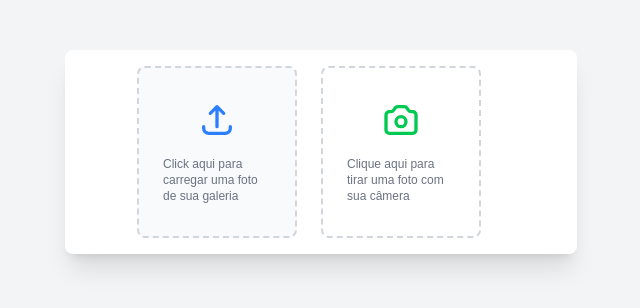
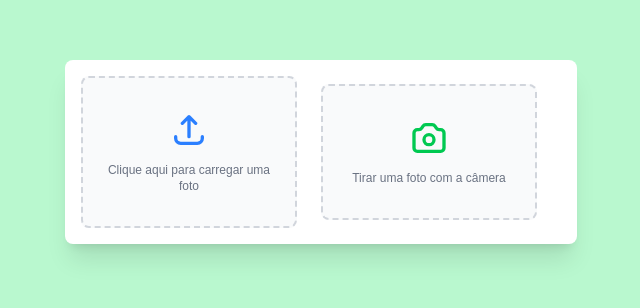
Before and after one commit to VitorLeiteJr/identify-verification, a Next.js app: page / in a window 1280 px wide. Shown: the part 248-556 px from the top of the page, without its empty margins (319-959 px from the left). Built offline with nearby package versions, Linux system fonts and the light colour scheme.

Commit message:
feat: document requeriment

```diff
--- a/app/components/DocChoice.tsx
+++ b/app/components/DocChoice.tsx
@@ -1,40 +1,95 @@
-import React from 'react'
+"use client";
+import React, { useState } from "react";
+import { DocsProvider } from "../context/DocsContext";
+import DocCamera from "./DocCamera";
 
 const DocChoice = () => {
+  const [showCamera, setShowCamera] = useState(false);
+
+  const handleImageUpload = async (e: React.ChangeEvent<HTMLInputElement>) => {
+    const file = e.target.files?.[0];
+    if (!file) return;
+
+    if (file.size > 3 * 1024 * 1024) {
+      alert("A imagem não pode exceder 3MB.");
+      return;
+    }
+
+    const imageData = await toBase64(file);
+
+    try {
+      const response = await fetch("/api/validar-doc", {
+        method: "POST",
+        headers: { "Content-Type": "application/json" },
+        body: JSON.stringify({ image: imageData }),
+      });
+
+      const result = await response.json();
+      console.log("Resposta da API:", result);
+    } catch (err) {
+      console.error("Erro ao enviar imagem:", err);
+    }
+  };
+
+  const toBase64 = (file: File): Promise<string> =>
+    new Promise((resolve, reject) => {
+      const reader = new FileReader();
+      reader.readAsDataURL(file);
+      reader.onload = () => resolve(reader.result as string);
+      reader.onerror = error => reject(error);
+    });
+
+  // Se clicou pra abrir a câmera, renderiza o contexto + câmera
+  if (showCamera) {
     return (
-    <div className=' bg-white'>
-        <div className="flex items-center justify-center h-screen bg-gray-100">
+      <DocsProvider>
+        <DocCamera />
+      </DocsProvider>
+    );
+  }
 
+  return (
+    <div className="flex items-center justify-center h-screen">
       <div className="flex flex-col items-center justify-center space-y-6 md:flex-row md:space-y-0 md:space-x-6 p-4 bg-white rounded-lg shadow-xl max-w-lg mx-auto">
 
-  <label htmlFor="imageInput" className="flex flex-col items-center justify-center w-full md:w-1/2 lg:w-1/3 px-6 py-8 border-2 border-dashed border-gray-300 rounded-lg cursor-pointer bg-gray-50 hover:bg-gray-100 transition-colors duration-300 ease-in-out">
+        {/* Upload da galeria */}
+        <label
+          htmlFor="imageInput"
+          className="flex flex-col items-center justify-center w-full md:w-1/2 px-6 py-8 border-2 border-dashed border-gray-300 rounded-lg cursor-pointer bg-gray-50 hover:bg-gray-100 transition"
+        >
           <div className="text-blue-500 mb-3">
-      <svg className="w-10 h-10" fill="none" stroke="currentColor" viewBox="0 0 24 24" xmlns="http://www.w3.org/2000/svg"><path strokeLinecap="round" strokeLinejoin="round" strokeWidth="2" d="M4 16v1a3 3 0 003 3h10a3 3 0 003-3v-1m-4-8l-4-4m0 0L8 8m4-4v12"></path></svg>
+            <svg className="w-10 h-10" fill="none" stroke="currentColor" viewBox="0 0 24 24">
+              <path strokeLinecap="round" strokeLinejoin="round" strokeWidth="2" d="M4 16v1a3 3 0 003 3h10a3 3 0 003-3v-1m-4-8l-4-4m0 0L8 8m4-4v12" />
+            </svg>
           </div>
-    {/* <p className="text-sm text-gray-600 font-semibold">Carregar</p> */}
-    <p className="text-xs text-gray-500 mt-1">Click aqui para carregar uma foto de sua galeria</p>
+          <p className="text-xs text-gray-500 text-center">Clique aqui para carregar uma foto</p>
         </label>
 
-  <label htmlFor="imageInput" className="flex flex-col items-center justify-center w-full md:w-1/2 lg:w-1/3 px-6 py-8 border-2 border-dashed border-gray-300 rounded-lg cursor-50 hover:bg-gray-100 transition-colors duration-300 ease-in-out">
+        {/* Abrir câmera */}
+        <button
+          onClick={() => setShowCamera(true)}
+          className="flex flex-col items-center justify-center w-full md:w-1/2 px-6 py-8 border-2 border-dashed border-gray-300 rounded-lg bg-gray-50 hover:bg-gray-100 transition"
+        >
           <div className="text-green-500 mb-3">
-      <svg className="w-10 h-10" fill="none" stroke="currentColor" viewBox="0 0 24 24" xmlns="http://www.w3.org/2000/svg"><path strokeLinecap="round" strokeLinejoin="round" strokeWidth="2" d="M3 9a2 2 0 012-2h.93a2 2 0 001.664-.89l.812-1.22A2 2 0 0110.07 4h3.86a2 2 0 011.664.89l.812 1.22a2 2 0 001.664.89H19a2 2 0 012 2v9a2 2 0 01-2 2H5a2 2 0 01-2-2V9z"></path><path strokeLinecap="round" strokeLinejoin="round" strokeWidth="2" d="M15 13a3 3 0 11-6 0 3 3 0 016 0z"></path></svg>
+            <svg className="w-10 h-10" fill="none" stroke="currentColor" viewBox="0 0 24 24">
+              <path strokeLinecap="round" strokeLinejoin="round" strokeWidth="2" d="M3 9a2 2 0 012-2h.93a2 2 0 001.664-.89l.812-1.22A2 2 0 0110.07 4h3.86a2 2 0 011.664.89l.812 1.22a2 2 0 001.664.89H19a2 2 0 012 2v9a2 2 0 01-2 2H5a2 2 0 01-2-2V9z" />
+              <path strokeLinecap="round" strokeLinejoin="round" strokeWidth="2" d="M15 13a3 3 0 11-6 0 3 3 0 016 0z" />
+            </svg>
           </div>
-    {/* <p className="text-sm text-gray-600 font-semibold">Tirar</p> */}
-    <p className="text-xs text-gray-500 mt-1">Clique aqui para tirar uma foto com sua câmera</p>
-  </label>
+          <p className="text-xs text-gray-500 text-center">Tirar uma foto com a câmera</p>
+        </button>
 
+        {/* Input de imagem (invisível, mas acionado pelo label) */}
         <input
           type="file"
           id="imageInput"
           accept="image/*"
-    capture="user"
           className="hidden"
+          onChange={handleImageUpload}
         />
       </div>
+    </div>
+  );
+};
 
-</div>
-    </div>
-  )
-}
-
-export default DocChoice
+export default DocChoice;
--- a/app/context/FaceContext.tsx
+++ b/app/context/FaceContext.tsx
@@ -46,6 +46,8 @@ export const FaceProvider: React.FC<{ children: React.ReactNode }> = ({ children
         setCameraError(true);
         return;
       }
+
+      console.log("start camera face context")
 
       navigator.mediaDevices
         .getUserMedia({ video: { facingMode: "user" }, audio: false })
--- a/app/page.tsx
+++ b/app/page.tsx
@@ -57,8 +57,8 @@ const MyComponent: React.FC = () => {
 
   if(!dataValidValidation) return (
     <>
-    <DocChoice/>
-      {/* {loading ? (
+
+       {loading ? (
          <div className='flex  bg-white justify-center items-center h-[100vh]'>
          <div  className=''>
                  <img src="https://builder.spring-builder.prod.yospace.ai/fs/userFiles-v2/segurobet-18751649/images/favicon.png?v=1709064268"
@@ -73,11 +73,10 @@ const MyComponent: React.FC = () => {
       <div className="flex items-center justify-center h-screen bg-green-200">
 
 
-    <DocsProvider>
-      <DocCamera />
-    </DocsProvider>
+
+    <DocChoice/>
     </div>
-      )} */}
+      )}
       </>
   )
 
```
Also changed, not shown: app/context/DocsContext.tsx (+2 -11 lines). Lines whose indentation alone changed are shown as unchanged.
